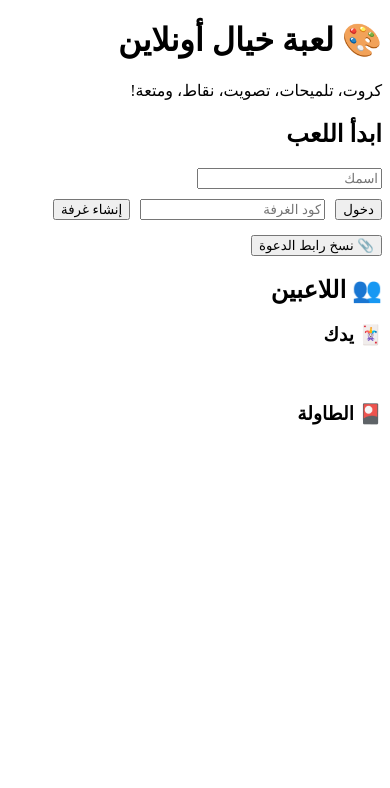
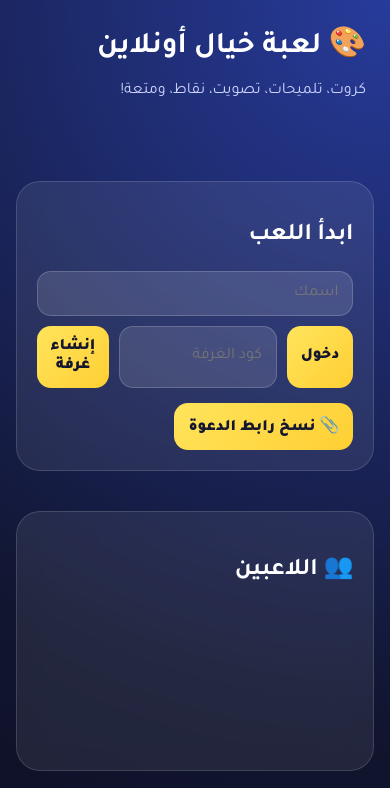
Before and after one commit to hpskj/dixit-game, a website: page public/index.html in a window 390 px wide. Shown: the top 788 px of the page. Drawn offline with nearby package versions, Linux system fonts and the light colour scheme; no server answers.

Commit message:
Update style.css

```diff
--- a/public/style.css
+++ b/public/style.css
@@ -1,66 +1,189 @@
-/* GRID للكروت */
-.cardsGrid {
-  display: grid;
-  grid-template-columns: repeat(auto-fill, minmax(120px, 1fr));
-  gap: 12px;
-  padding: 10px;
+@import url('https://fonts.googleapis.com/css2?family=Tajawal:wght@400;700;900&display=swap');
+
+*{box-sizing:border-box}
+
+body{
+  margin:0;
+  font-family:'Tajawal',Arial,sans-serif;
+  background:radial-gradient(circle at top right,#273b9b,#11152f 55%,#080a18);
+  color:#fff;
+  min-height:100vh;
+  direction:rtl;
 }
 
-/* الكرت */
-.card {
-  background: rgba(255,255,255,0.08);
-  border-radius: 14px;
-  padding: 6px;
-  cursor: pointer;
-  transition: transform 0.2s;
-  overflow: hidden;
+.hero{
+  padding:40px 8vw 20px;
+  display:flex;
+  justify-content:space-between;
+  align-items:center;
 }
 
-/* تأثير hover */
-.card:hover {
-  transform: scale(1.05);
+.hero h1{
+  margin:0;
+  font-size:42px;
 }
 
-/* الصورة داخل الكرت */
-.card img {
-  width: 100%;
-  height: 150px;
-  object-fit: cover;
-  border-radius: 10px;
-  display: block;
+.hero p{
+  color:#cfd4ff;
 }
 
-/* كروت الطاولة أكبر شوي */
-.tableGrid .card img {
-  height: 180px;
+main{
+  width:min(1100px,92vw);
+  margin:0 auto 40px;
 }
 
-/* النص */
-.card span {
-  display: block;
-  margin-top: 6px;
-  font-size: 12px;
-  color: white;
-  text-align: center;
+.panel{
+  background:rgba(255,255,255,.08);
+  border:1px solid rgba(255,255,255,.14);
+  border-radius:24px;
+  padding:20px;
+  backdrop-filter:blur(12px);
 }
 
-/* معلومات إضافية */
-.card small {
-  display: block;
-  font-size: 10px;
-  color: #ccc;
-  text-align: center;
+.joinPanel{
+  max-width:620px;
+  margin:40px auto;
 }
 
-/* اللاعب */
-.player {
-  background: rgba(255,255,255,0.05);
-  padding: 8px;
-  border-radius: 10px;
-  margin-bottom: 6px;
+input,button{
+  font-family:inherit;
+  border:0;
+  border-radius:14px;
+  padding:12px 14px;
+  font-size:16px;
 }
 
-/* مخفي */
-.hidden {
-  display: none;
+input{
+  width:100%;
+  background:rgba(255,255,255,.12);
+  color:#fff;
+  border:1px solid rgba(255,255,255,.18);
 }
+
+button{
+  cursor:pointer;
+  background:linear-gradient(135deg,#ffe45c,#ffcf33);
+  color:#15172f;
+  font-weight:900;
+}
+
+.layout{
+  display:grid;
+  grid-template-columns:260px 1fr;
+  gap:18px;
+  align-items:start;
+}
+
+.side{
+  min-height:260px;
+}
+
+.playArea{
+  min-height:420px;
+}
+
+.player{
+  background:rgba(255,255,255,.08);
+  padding:10px;
+  border-radius:12px;
+  margin-bottom:8px;
+  display:flex;
+  justify-content:space-between;
+  gap:10px;
+}
+
+.muted{
+  color:#b9bee8;
+}
+
+.cardsGrid{
+  display:grid;
+  grid-template-columns:repeat(auto-fill,minmax(120px,1fr));
+  gap:12px;
+  padding:10px 0;
+}
+
+.card{
+  background:rgba(255,255,255,.08);
+  border:1px solid rgba(255,255,255,.12);
+  border-radius:16px;
+  padding:7px;
+  overflow:hidden;
+  transition:.2s;
+  width:100%;
+}
+
+.card:hover{
+  transform:translateY(-4px) scale(1.02);
+}
+
+.card img{
+  width:100%;
+  height:150px;
+  object-fit:cover;
+  border-radius:12px;
+  display:block;
+}
+
+.tableGrid .card img{
+  height:180px;
+}
+
+.card span,.card small{
+  display:block;
+  text-align:center;
+  margin-top:6px;
+  color:#fff;
+  font-size:12px;
+}
+
+.card small{
+  color:#d8dcff;
+  font-size:10px;
+}
+
+.actionBox{
+  background:rgba(255,255,255,.07);
+  border-radius:18px;
+  padding:14px;
+  margin-bottom:14px;
+}
+
+.hidden{
+  display:none!important;
+}
+
+#toast{
+  display:none;
+  position:fixed;
+  bottom:20px;
+  left:50%;
+  transform:translateX(-50%);
+  background:rgba(0,0,0,.75);
+  color:#fff;
+  padding:12px 20px;
+  border-radius:999px;
+  z-index:99999;
+}
+
+@media(max-width:800px){
+  .hero{
+    padding:24px;
+  }
+
+  .hero h1{
+    font-size:30px;
+  }
+
+  .layout{
+    grid-template-columns:1fr;
+  }
+
+  .cardsGrid{
+    grid-template-columns:repeat(auto-fill,minmax(105px,1fr));
+  }
+
+  .card img{
+    height:130px;
+  }
+}
```
